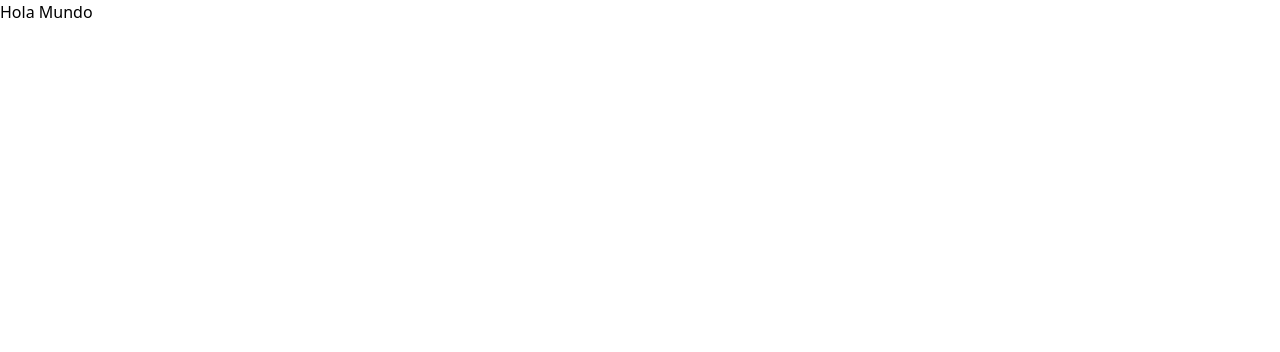
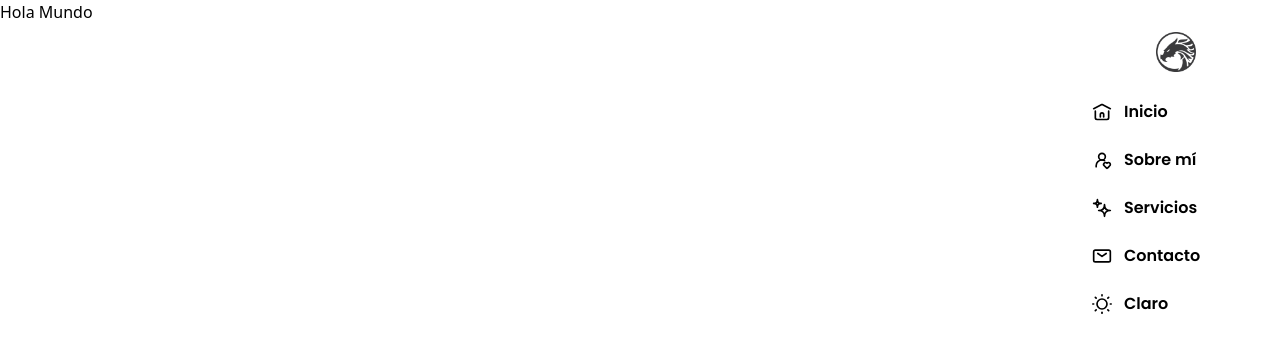
Before and after one commit to Rysted/portfolio, a React (Vite) app: page / in a window 1280 px wide. Shown: the top 352 px of the page. Built offline with nearby package versions, Linux system fonts and the light colour scheme.

Commit message:
Importar el componente Header y eliminar el comentario

```diff
--- a/src/App.tsx
+++ b/src/App.tsx
@@ -1,9 +1,9 @@
-// import Header from "./components/layouts/Header";
+import Header from "./components/layouts/Header";
 
 const App = () => {
   return (
     <>
-      {/* <Header /> */}
+      <Header />
       <main className="mt-20 md:mt-0 md:relative md:mr-52 bg-light_background dark:bg-dark_background h-screen">
         <div className="h-52">
           <h1>Hola Mundo</h1>
```
